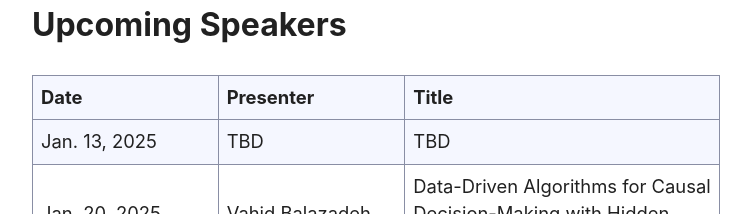
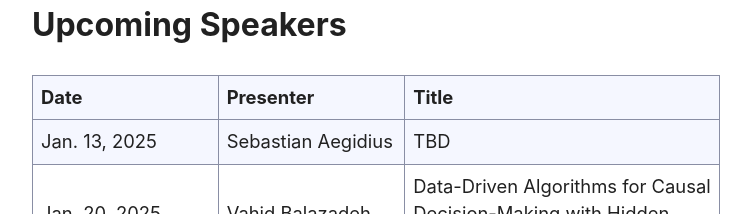
Before and after one commit to ml-lunch-vector/ml-lunch-vector.github.io, a plain HTML site: page index.html in a window 1280 px wide. Shown: the part 920-1134 px from the top of the page, without its empty margins (264-1015 px from the left). Drawn offline with Linux system fonts and the light colour scheme.

Commit message:
Update index.html

```diff
--- a/index.html
+++ b/index.html
@@ -41,7 +41,7 @@
 
       <table style="width:100%">
         <tr><th>Date</th><th>Presenter</th><th>Title</th></tr>
-        <tr><td>Jan. 13, 2025</td><td>TBD</td><td>TBD</td></tr>
+        <tr><td>Jan. 13, 2025</td><td>Sebastian Aegidius</td><td>TBD</td></tr>
         <tr><td>Jan. 20, 2025</td><td>Vahid Balazadeh</td><td>Data-Driven Algorithms for Causal Decision-Making with Hidden Contexts</td></tr>
         <tr><td>Jan. 31, 2025 (Vector Research Day)</td><td>TBD</td><td>TBD</td></tr>
         <tr><td>Feb. 3, 2025</td><td>Claas Voelker</td><td>RL: what can we do, and why is it so hard?</td></tr>
```
